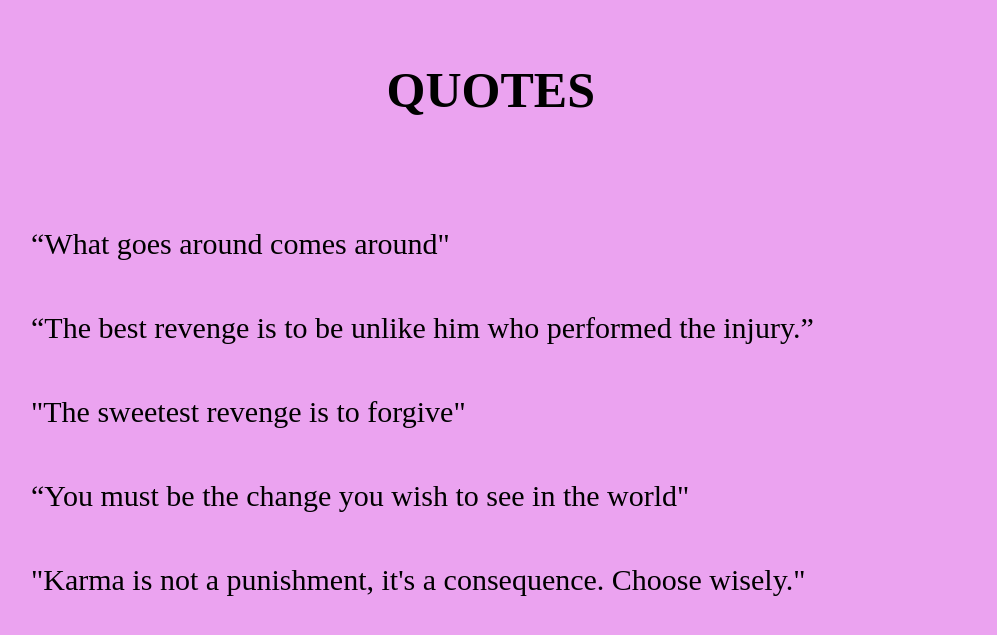
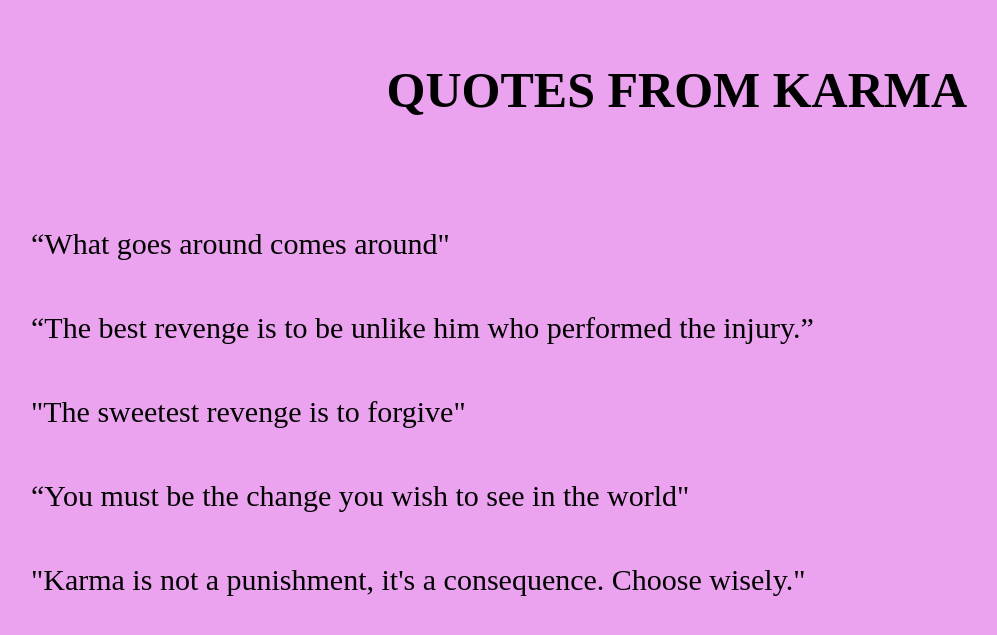
Before and after one commit to GOKULNATH-RS/karma.github.io, a plain HTML site: page pages/quotes.html in a window 1280 px wide. Shown: the part 61-696 px from the top of the page, without its empty margins (127-1124 px from the left). Drawn offline with Linux system fonts and the light colour scheme.

Commit message:
Update quotes.html

```diff
--- a/pages/quotes.html
+++ b/pages/quotes.html
@@ -32,7 +32,7 @@
       />
     </section>
 
-    <h1>QUOTES</h1>
+    <h1>QUOTES FROM KARMA</h1>
 
     <ul>
       <li>“What goes around comes around"</li>
```
